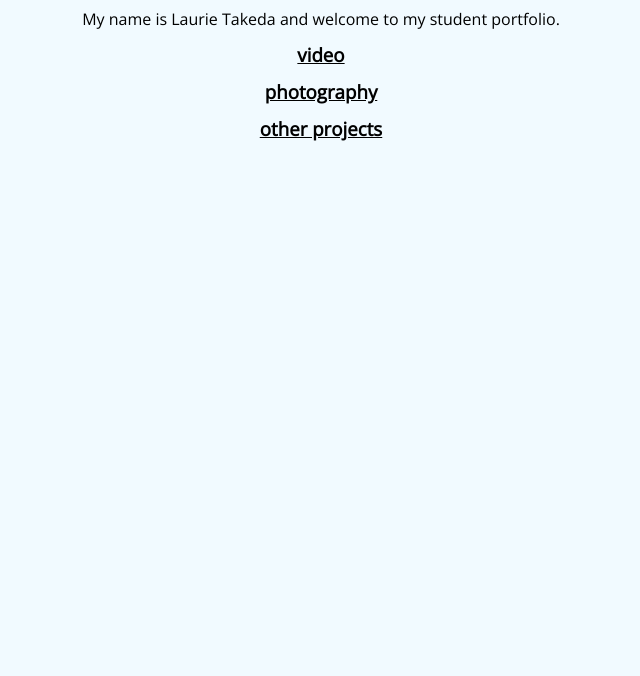
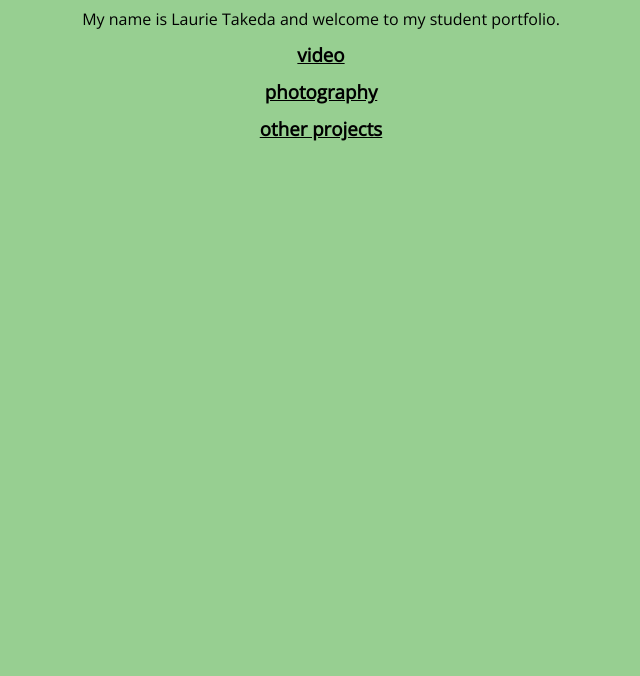
Before and after one commit to laurieytakeda/laurieytakeda, a plain HTML site: page index.html in a window 1280 px wide. Shown: the part 124-800 px from the top of the page, without its empty margins (319-959 px from the left). Drawn offline with nearby package versions, Linux system fonts and the light colour scheme.

Commit message:
index.html change
changed the background color of the index.html page

```diff
--- a/index.html
+++ b/index.html
@@ -10,7 +10,7 @@
   <link rel="stylesheet" type="text/css" href="main.css">
 </head>
 
-<body style="background-color:#F1FAFF;">
+<body style="background-color:#97CF91;">
   <h1> Laurie Takeda</h1>
   <p>My name is Laurie Takeda and welcome to my student portfolio.</p>
   <h3><a href="video.html" style="color:#000000">video</a></h3>
```
Also changed, not shown: 1 other file.
